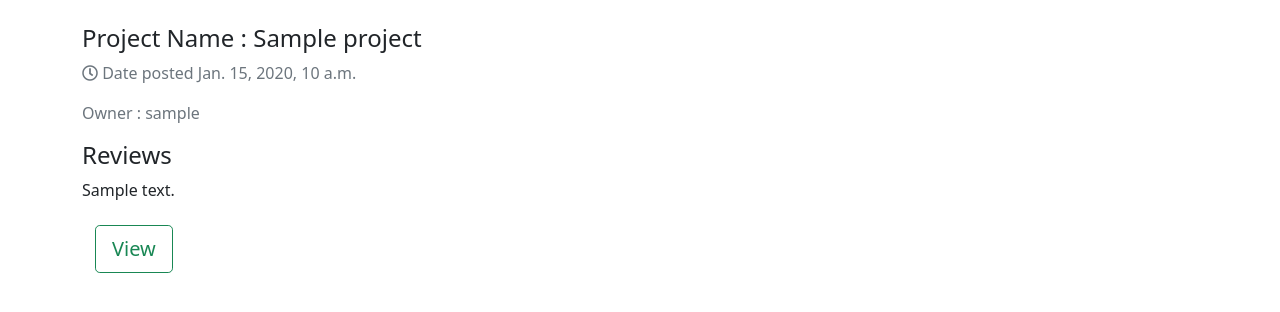
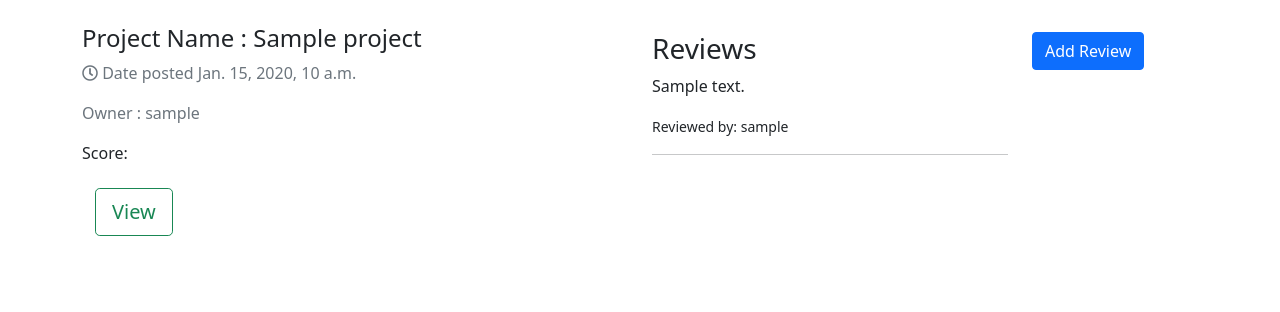
Before and after one commit to Awadh-Awadh/Awardddds, a Django app: page /prjectDetail/1 in a window 1280 px wide. Shown: the top 312 px of the page. Run offline with Django 3.2, Linux system fonts and the light colour scheme; a user stored in the database is signed in; tables that the repository leaves empty hold one stand-in row (values such as "Sample post").

Commit message:
add review form

```diff
--- a/projects/forms.py
+++ b/projects/forms.py
@@ -7,3 +7,9 @@ class UploadForm(forms.ModelForm):
         model = Project
         fields = ('__all__')
         exclude = ['publisher']
+
+class ReviewForm(forms.ModelForm):
+    class Meta:
+       model = Review
+       fields = '__all__'
+       exclude = ('project','reviewer')
--- a/projects/static/css/main.css
+++ b/projects/static/css/main.css
@@ -130,3 +130,6 @@ a{
   border: 1px solid white;
   border-radius: 50%;
 }
+.review{
+  margin: 2rem 0;
+}
--- a/projects/templates/projects/detail.html
+++ b/projects/templates/projects/detail.html
@@ -6,6 +6,8 @@
 
 
 <div class="container">
+  <div class="row">
+    <div class="col-md-6">
       <div class="contain">
         <div class="details-content">
           <div>
@@ -19,22 +21,61 @@
             <p class="text-muted">
               Owner : {{project.publisher.user.username}}
             </p>
-       <div class="review">
-         {% for review in reviews %}
-          <h4>Reviews</h4>
-          <div>
-            <p>{{review.review}}</p>
-          </div>
-         {% endfor %}
-       </div>
-      </div>
+            <p>Score:</p>
             <div class="btn">
-       <a href="https:{{ project.url}}" target="_blank"> <div class="btn btn-lg btn-outline-success">View</div></a>
+              <a href="{{ project.url}}" target="_blank"> <div class="btn btn-lg btn-outline-success">View</div></a>
               </div>
         </div>
 
       </div>
 
     </div>
+    </div>
+    <div class="col-md-4">
+      <div class="review">
+        {% for review in reviews %}
+         <h3>Reviews</h3>
+         <div>
+           <p>{{review.review}}</p>
+         </div>
+         <small>
+           Reviewed by:
+           {{review.reviewer.username}}
+         </small>
+         <hr>
+        {% endfor %}
+      </div>
+      </div>
+      <div class="col-md-2">
+        <div class="icon review">
+          <!-- Button trigger modal -->
+<button type="button" class="btn btn-primary" data-bs-toggle="modal" data-bs-target="#exampleModal">
+    Add Review
+</button>
+
+<!-- Modal -->
+<div class="modal fade" id="exampleModal" tabindex="-1" aria-labelledby="exampleModalLabel" aria-hidden="true">
+  <div class="modal-dialog">
+    <div class="modal-content">
+      <div class="modal-header">
+        <h5 class="modal-title" id="exampleModalLabel">Add Your Review</h5>
+        <button type="button" class="btn-close" data-bs-dismiss="modal" aria-label="Close"></button>
+      </div>
+      <div class="modal-body">
+        ...
+      </div>
+      <div class="modal-footer">
+        <button type="button" class="btn btn-secondary" data-bs-dismiss="modal">Close</button>
+        <button type="button" class="btn btn-primary">Save changes</button>
+      </div>
+    </div>
+  </div>
+</div>
+        </div>
+      </div>
+    </div>
+  </div>
+
+
 
  {% endblock %}
--- a/projects/views.py
+++ b/projects/views.py
@@ -42,3 +42,8 @@ def upload(request):
 
 
   return render(request, 'projects/upload.html', context)
+
+
+def account(request):
+    loggedin_user=request.user
+    profile = Profile.objects.filter(user=loggedin_user)
```
Lines whose indentation alone changed are shown as unchanged.
